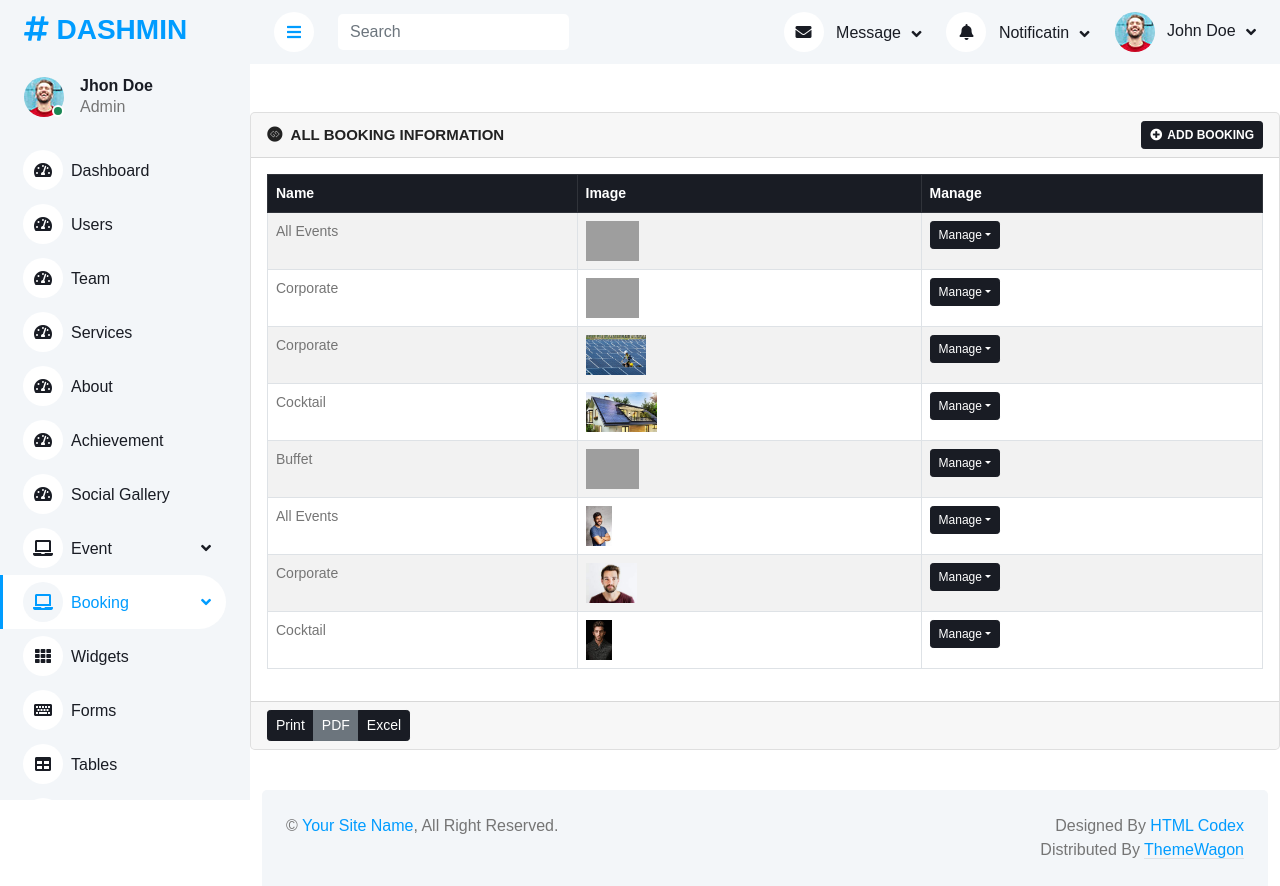
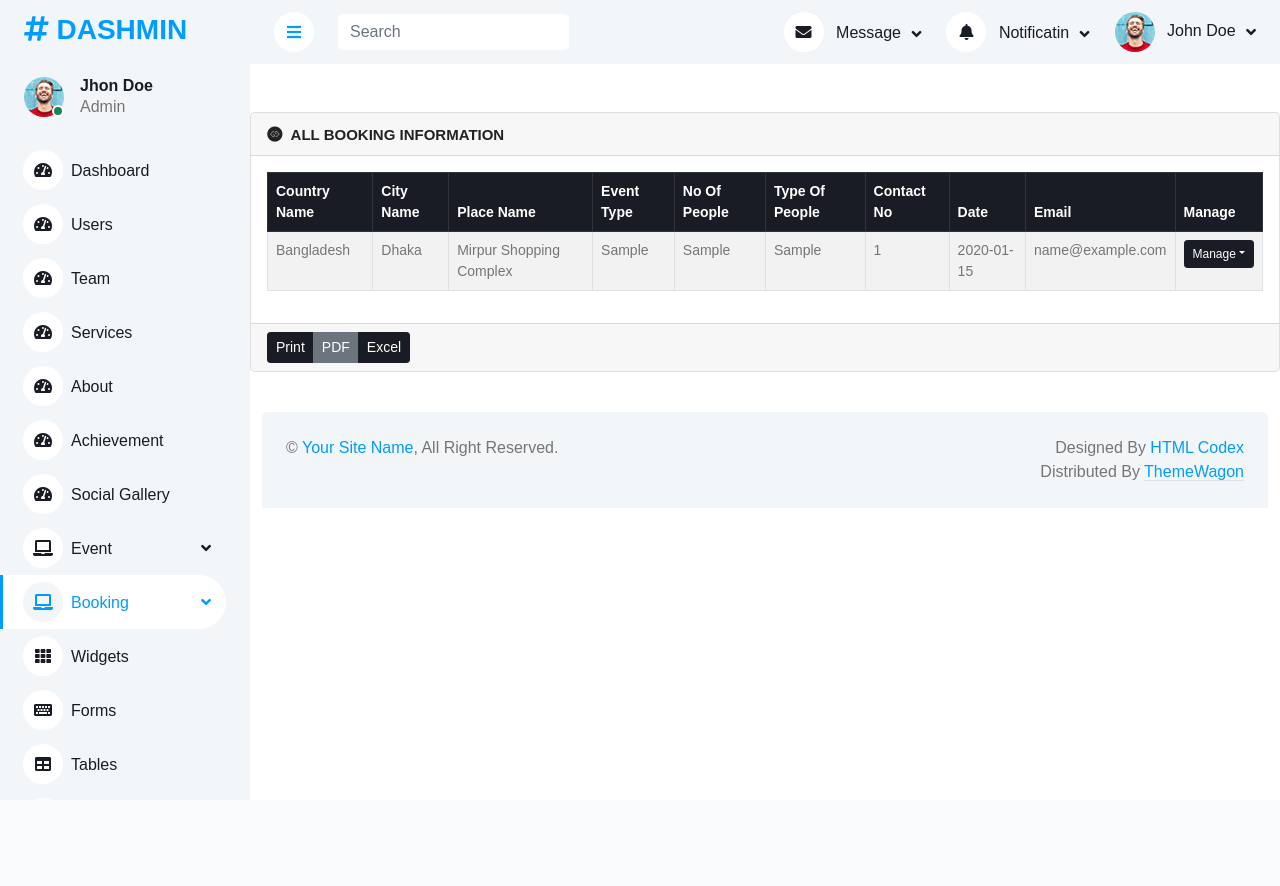
Before and after one commit to bdahmad/CaterServ, a PHP site: page /dashboard/all-booking.php in a window 1280 px wide. After the commit the page ends 771 px from the top, so only its background shows below. Run offline with PHP 8.4, Linux system fonts and the light colour scheme; data comes from the database, SQL or seed files in the repository; tables that the repository leaves empty hold one stand-in row (values such as "Sample post"); data that the repository does not hold is empty; some web fonts are replaced; grey boxes are pictures that could not be loaded.

Commit message:
ooking section done

```diff
--- /dev/null
+++ b/class/Booking.php
@@ -0,0 +1,89 @@
+<?php
+
+include_once('Config.php');
+
+class Booking extends Config
+{
+    public function insert($allData)
+    {
+        $country_id = htmlentities($allData['country_id'], ENT_QUOTES);
+        $city_id = htmlentities($allData['city_id'], ENT_QUOTES);
+        $place_id = htmlentities($allData['place_id'], ENT_QUOTES);
+        $booking_event_type = htmlentities($allData['booking_event_type'], ENT_QUOTES);
+        $booking_num_people = htmlentities($allData['booking_num_people'], ENT_QUOTES);
+        $booking_type_people = htmlentities($allData['booking_type_people'], ENT_QUOTES);
+        $booking_contact_no = htmlentities($allData['booking_contact_no'], ENT_QUOTES);
+        $booking_date = htmlentities($allData['booking_date'], ENT_QUOTES);
+        $booking_email = htmlentities($allData['booking_email'], ENT_QUOTES);
+
+        $sql = "INSERT INTO `tbl_booking`(`country_id`, `city_id`, `place_id`, `booking_event_type`, `booking_num_people`, `booking_type_people`, `booking_contact_no`, `booking_date`, `booking_email`) VALUES ('$country_id','$city_id','$place_id','$booking_event_type','$booking_num_people','$booking_type_people','$booking_contact_no','$booking_date','$booking_email')";
+
+        if (empty($country_id)) {
+            return '<div class="alert alert-danger">Country is required.</div>';
+        } else if (empty($city_id)) {
+            return '<div class="alert alert-danger">City is required.</div>';
+        } else if (empty($place_id)) {
+            return '<div class="alert alert-danger">Place is required.</div>';
+        } else if (empty($booking_event_type)) {
+            return '<div class="alert alert-danger">Event Type is required.</div>';
+        } else if (empty($booking_num_people)) {
+            return '<div class="alert alert-danger">No of People is required.</div>';
+        } else if (empty($booking_type_people)) {
+            return '<div class="alert alert-danger">Type of People is required.</div>';
+        } else if (empty($booking_contact_no)) {
+            return '<div class="alert alert-danger">Contact No is required.</div>';
+        } else if (empty($booking_date)) {
+            return '<div class="alert alert-danger">Date is required.</div>';
+        } else if (empty($booking_email)) {
+            return '<div class="alert alert-danger">Email is required.</div>';
+        } else {
+            if (mysqli_query($this->con, $sql)) {
+                return '<div class="alert alert-success">Thank You. Successfully Complete.</div>';
+            } else {
+                return '<div class="alert alert-danger">Oops. Operation Failed.</div>';
+            }
+        }
+    }
+
+    public function view()
+    {
+        $sql = "SELECT * FROM `tbl_booking` Natural JOIN `tbl_country` NATURAL JOIN `tbl_city` NATURAL JOIN `tbl_place` ";
+        return mysqli_query($this->con, $sql);
+    }
+    public function find($getViewId)
+    {
+        $sql = "SELECT * FROM `tbl_country` WHERE booking_id = '$getViewId' ";
+        return mysqli_query($this->con, $sql);
+    }
+    public function update($allData, $getEditId)
+    {
+        $service_icon = htmlentities($allData['service_icon'], ENT_QUOTES);
+        $service_title = htmlentities($allData['service_title'], ENT_QUOTES);
+        $service_description = htmlentities($allData['service_description'], ENT_QUOTES);
+        $service_link = htmlentities($allData['service_link'], ENT_QUOTES);
+
+        $sql = "UPDATE `tbl_services` SET `service_icon`='$service_icon',`service_title`=' $service_title ',
+      `service_description`='$service_description',`service_link`='$service_link' WHERE `service_id`='$getEditId'";
+
+        if (empty($service_icon)) {
+            return '<div class="alert alert-danger">Please select icon.</div>';
+        } elseif (empty($service_title)) {
+            return '<div class="alert alert-danger">Title is required</div>';
+        } elseif (empty($service_description)) {
+            return '<div class="alert alert-danger">Description is required</div>';
+        } elseif (empty($service_link)) {
+            return '<div class="alert alert-danger">Link is required</div>';
+        } else {
+            if (mysqli_query($this->con, $sql)) {
+                return '<div class="alert alert-success">Update Successful.</div>';
+            } else {
+                return '<div class="alert alert-danger">Update Failed.</div>';
+            }
+        }
+    }
+    public function delete($getDeleteId)
+    {
+        $sql = "DELETE FROM `tbl_services` WHERE service_id = '$getDeleteId'";
+        return mysqli_query($this->con, $sql);
+    }
+}
--- a/dashboard/all-booking.php
+++ b/dashboard/all-booking.php
@@ -1,6 +1,6 @@
 <?php
 require_once('functions/function.php');
-include_once('../class/Event.php');
+include_once('../class/Booking.php');
 getHeader();
 getSidebar();
 
@@ -18,7 +18,7 @@ getSidebar();
               <i class="fab fa-gg-circle"></i> All booking Information
             </div>
             <div class="col-md-4 card_button_part">
-              <a href="add-booking.php" class="btn btn-sm btn-dark"><i class="fas fa-plus-circle"></i>Add booking</a>
+              <!-- <a href="add-booking.php" class="btn btn-sm btn-dark"><i class="fas fa-plus-circle"></i>Add booking</a> -->
             </div>
           </div>
         </div>
@@ -26,50 +26,50 @@ getSidebar();
           <table class="table table-bordered table-striped table-hover custom_table">
             <thead class="table-dark">
               <tr>
-                <th>Name</th>
-                <th>Image</th>
+                <th>Country Name</th>
+                <th>City Name</th>
+                <th>Place Name</th>
+                <th>Event Type</th>
+                <th>No Of People</th>
+                <th>Type Of People</th>
+                <th>Contact No</th>
+                <th>Date</th>
+                <th>Email</th>
                 <th>Manage</th>
               </tr>
             </thead>
             <tbody>
               <?php
-              $objEvent = new Event();
-              $query = $objEvent->view();
+              $objBooking = new Booking();
+              $query = $objBooking->view();
               while ($data = mysqli_fetch_assoc($query)) {
 
               ?>
                 <tr>
-                  <td><?= $data['event_cate_name']; ?></td>
-                  <td>
-                    <?php
-                    if ($data['event_image'] != '') {
-                    ?>
-                      <img height="40px" src="uploads/<?= $data['event_image']; ?>" alt="user">
-                    <?php
-                    } else {
-                    ?>
-                      <img class="img200" height="40" src="images/avatar.png" alt="" />
-                    <?php
-                    }
-                    ?>
+                  <td><?= $data['country_name']; ?></td>
+                  <td><?= $data['city_name']; ?></td>
+                  <td><?= $data['place_name']; ?></td>
+                  <td><?= $data['booking_event_type']; ?></td>
+                  <td><?= $data['booking_num_people']; ?></td>
+                  <td><?= $data['booking_type_people']; ?></td>
+                  <td><?= $data['booking_contact_no']; ?></td>
+                  <td><?= $data['booking_date']; ?></td>
+                  <td><?= $data['booking_email']; ?></td>
 
-                  </td>
                   <td>
                     <div class="btn-group btn_group_manage" role="group">
                       <button type="button" class="btn btn-sm btn-dark dropdown-toggle" data-bs-toggle="dropdown" aria-expanded="false">Manage</button>
                       <ul class="dropdown-menu">
-                        <li><a class="dropdown-item" href="view-user.php?v=<?= $data['user_id']; ?>">View</a></li>
-                        <li><a class="dropdown-item" href="edit-user.php?e=<?= $data['user_id']; ?>">Edit</a></li>
-                        <li><a class="dropdown-item" href="change-password.php?p=<?= $data['user_id']; ?>">Change Password</a></li>
-                        <!-- <li><a class="dropdown-item" href="delete-user.php?d=<?= $data['user_id']; ?>">Delete</a></li> -->
-                        <li><button type="button" class="dropdown-item" data-bs-toggle="modal" data-bs-target="#delete<?=$data['user_id'];?>">Delete</button></li>
+                        <li><a class="dropdown-item" href="view-user.php?v=<?= $data['booking_id']; ?>">View</a></li>
+                        <!-- <li><a class="dropdown-item" href="delete-user.php?d=<?= $data['booking_id']; ?>">Delete</a></li> -->
+                        <li><button type="button" class="dropdown-item" data-bs-toggle="modal" data-bs-target="#delete<?= $data['booking_id']; ?>">Delete</button></li>
                       </ul>
                     </div>
                     <!-- Button trigger modal -->
 
 
                     <!-- Modal -->
-                    <div class="modal fade" id="delete<?=$data['user_id'];?>" tabindex="-1" aria-labelledby="exampleModalLabel" aria-hidden="true">
+                    <div class="modal fade" id="delete<?= $data['booking_id']; ?>" tabindex="-1" aria-labelledby="exampleModalLabel" aria-hidden="true">
                       <div class="modal-dialog">
                         <div class="modal-content">
                           <div class="modal-header">
@@ -81,7 +81,7 @@ getSidebar();
                           </div>
                           <div class="modal-footer">
                             <button type="button" class="btn btn-secondary" data-bs-dismiss="modal">No</button>
-                            <a  type="button" class="btn btn-primary" href="delete-user.php?d=<?= $data['user_id']; ?>">Yes</a>
+                            <a type="button" class="btn btn-primary" href="delete-user.php?d=<?= $data['booking_id']; ?>">Yes</a>
                           </div>
                         </div>
                       </div>
--- a/includes/testimonial.php
+++ b/includes/testimonial.php
@@ -72,7 +72,7 @@
                     <p class="fs-5 m-0 pt-3">Lorem ipsum dolor sit amet elit, sed do eiusmod tempor ut labore et dolore magna aliqua.</p>
                 </div>
             </div>
-            <div class="testimonial-item rounded bg-light">
+            <!-- <div class="testimonial-item rounded bg-light">
                 <div class="d-flex mb-3">
                     <img src="img/testimonial-4.jpg" class="img-fluid rounded-circle flex-shrink-0" alt="">
                     <div class="position-absolute" style="top: 15px; right: 20px;">
@@ -93,7 +93,7 @@
                     </div>
                     <p class="fs-5 m-0 pt-3">Lorem ipsum dolor sit amet elit, sed do eiusmod tempor ut labore et dolore magna aliqua.</p>
                 </div>
-            </div>
+            </div> -->
         </div>
         <div class="owl-carousel testimonial-carousel testimonial-carousel-2 wow bounceInUp" data-wow-delay="0.3s">
             <div class="testimonial-item rounded bg-light">
```
Also changed, not shown: dashboard/add-booking.php (deleted, +0 -89 lines), includes/book.php (+23 -15 lines).
